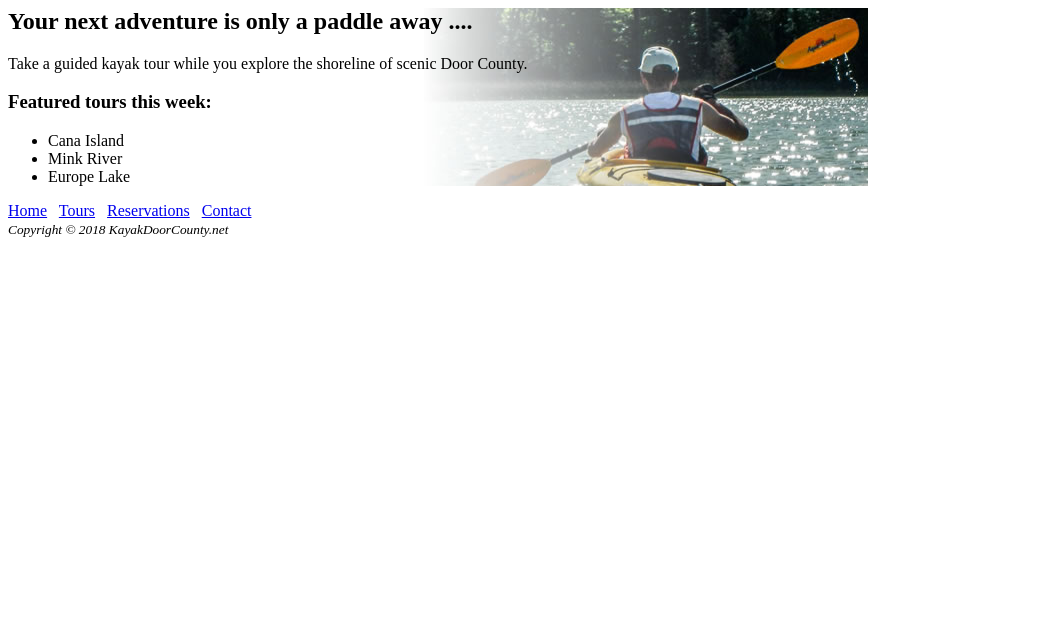
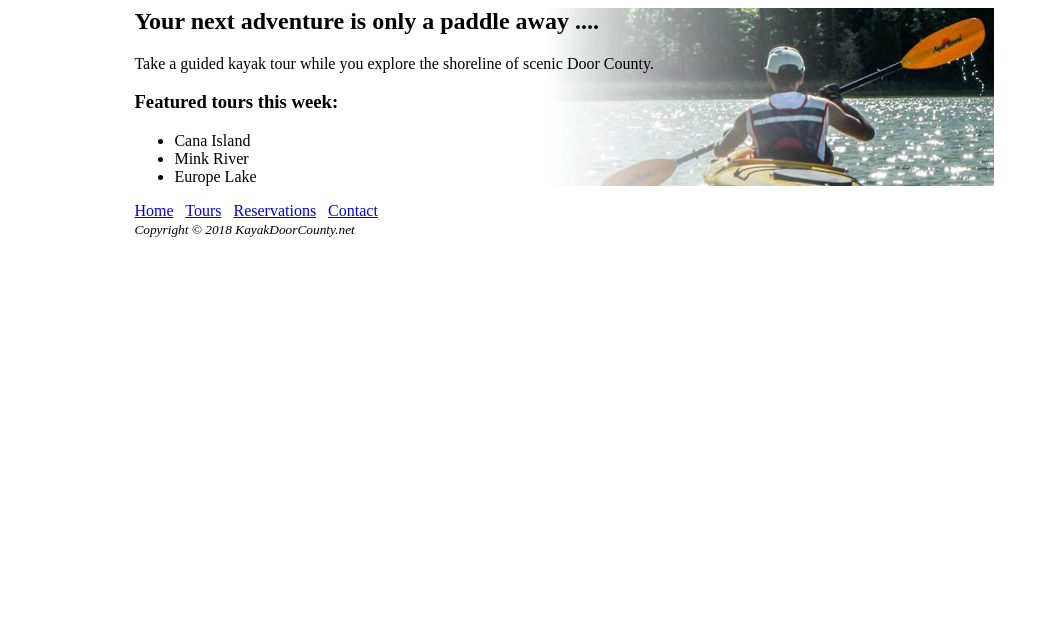
Before and after one commit to Souyez-9/4.12, a plain HTML site: page index.html in a window 1280 px wide. Shown: the part 162-800 px from the top of the page, without its empty margins (0-1049 px from the left). Drawn offline with Linux system fonts and the light colour scheme.

Commit message:
Update index.html

```diff
--- a/index.html
+++ b/index.html
@@ -7,13 +7,20 @@
 #bar { background-color: #152420;
        padding-top: 1.5em;
 }
-        img { border: none; }
+img { border: none;
+}
 main { background-image: url(heroback.jpg);
-               background-repeat: no-repeat;}
+               background-repeat: no-repeat;
+}
+#container { margin-left: auto;
+             margin-right: auto;
+             width: 80%;
+}
 </style>
 <link rel="icon" href="favicon.ico" type="image/x-icon">
 </head>
 <body>
+<div id="container">
 <header>
   <h1><img src="kayakdc.gif" alt="KayakDoorCounty.net" width="500" height="60"></h1>
 </header>
@@ -42,5 +49,6 @@
         </nav>
 <small><i>Copyright &copy; 2018 KayakDoorCounty.net</i></small>
 </footer>
+</div>
 </body>
 </html>
```
Lines whose indentation alone changed are shown as unchanged.
